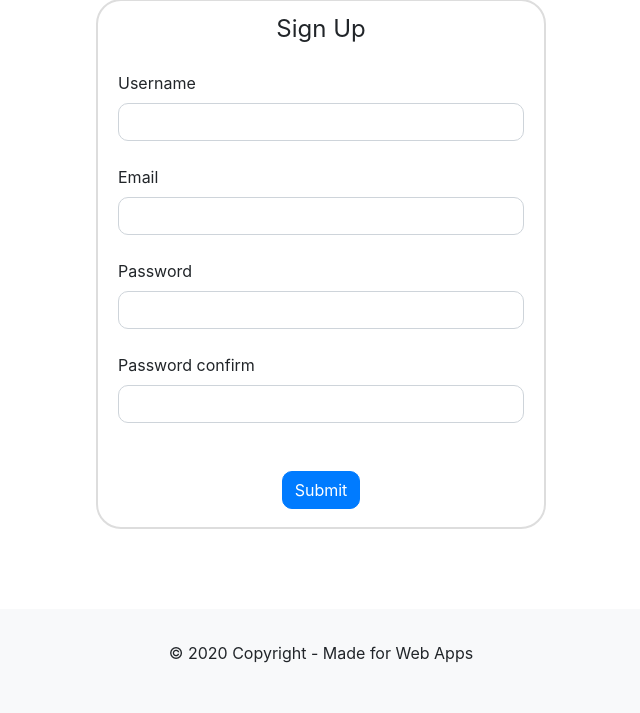
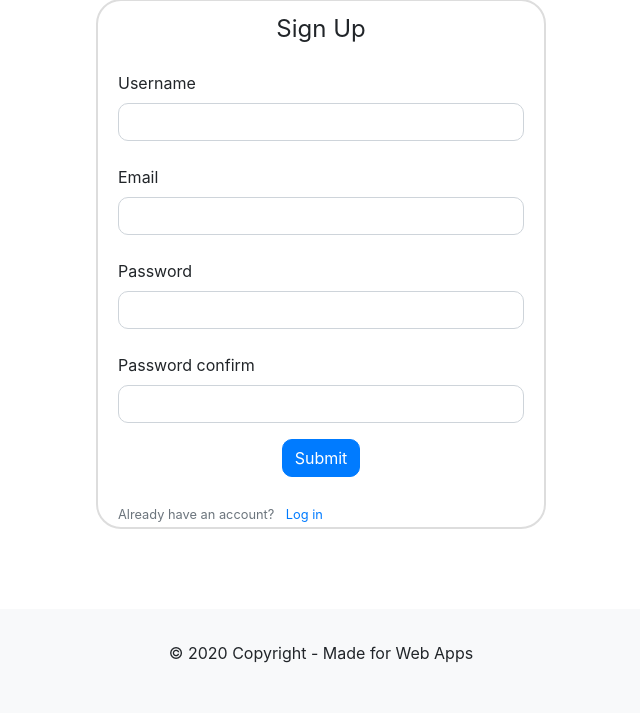
Before and after one commit to ANDS14/Web_apps_project, a Python web app: template templates/auth/signup.html in a window 1280 px wide. Shown: the part 87-800 px from the top of the page, without its empty margins (319-959 px from the left). Run offline with Jinja, Linux system fonts and the light colour scheme; the template is opened without the code that fills it, so the values that code supplies are empty, except form fields; form fields are guessed from the names that the template uses; some libraries are stand-ins or nearby versions.

Commit message:
Minor issues solved #1

```diff
--- a/app.py
+++ b/app.py
@@ -3,11 +3,13 @@ from flask_sqlalchemy import SQLAlchemy
 from flask_bcrypt import Bcrypt
 from flask_login import LoginManager
 from flask_login  import current_user
+#import pymysql
 
 from datetime import datetime as dt
 
 db = SQLAlchemy()
 bcrypt = Bcrypt()
+#pymysql.install_as_MySQLdb()
 app = Flask(__name__)
 
 
--- a/static/static.css
+++ b/static/static.css
@@ -7,7 +7,7 @@ body {
   padding: 10px 20px;
   border: 2px solid #dddddd;
   padding-bottom: 2px;
-  margin:auto	;
+  margin:auto;
   width:450px;
 }
 
@@ -26,9 +26,7 @@ body {
   padding: 10px 20px;
   border-radius: 10px;
   font-size: 1.2rem;
-  margin-bottom: 16px;
-  margin-top: 25px;
-  border-width: 2px;
+  margin:auto;
   border-style: solid;
 }
 
--- a/templates/auth/signup.html
+++ b/templates/auth/signup.html
@@ -50,7 +50,7 @@
              {{ form.password(class= "form-control") }}
           {% endif %}
       </div>
-      <div class="form-group mb-4">
+      <div class="form-group mb-3">
             {{ form.password_confirm.label(class= "form-control-label")}}
             {% if form.password_confirm.errors %}
                  {{ form.password_confirm(class = "form-control is-invalid") }}
@@ -63,9 +63,14 @@
                {{ form.password_confirm(class= "form-control") }}
             {% endif %}
       </div>
+      <div class="row justify-content-center">
+        {{ form.submit(class= "btn btn-primary") }}
+      </div>
     </fieldset>
-    <div class="row justify-content-center form-group">
-      {{ form.submit(class= "btn btn-primary") }}
+    <div>
+      <small class = "text-muted">
+        Already have an account? <a class= "ml-2" href = "{{ url_for('auth.login') }}"> Log in</a>
+      </small>
     </div>
   </form>
 </div>
--- a/templates/base.html
+++ b/templates/base.html
@@ -32,9 +32,14 @@
           </a>
           <div class="dropdown-menu dropdown-menu-right dropdown-default"
             aria-labelledby="navbarDropdownMenuLink-333">
-            <a class="dropdown-item" href="{{ url_for('auth.signup')}}">Register</a>
-            <a class="dropdown-item" href="{{ url_for('auth.login')}}">Login</a>
-            <a class="dropdown-item" href="/logout">Logout</a>
+            {% if current_user.is_authenticated %}
+              <a class="dropdown-item" href="{{ url_for('auth.signup')}}">Register</a>
+              <a class="dropdown-item" href="{{ url_for('auth.login')}}">Login</a>
+              <a class="dropdown-item" href="{{ url_for('auth.logout')}}">Logout</a>
+            {% else %}
+              <a class="dropdown-item" href="{{ url_for('auth.signup')}}">Register</a>
+              <a class="dropdown-item" href="{{ url_for('auth.login')}}">Login</a>
+            {% endif %}
           </div>
         </li>
       </ul>
```
Also changed, not shown: templates/auth/login.html (+9 -3 lines).
